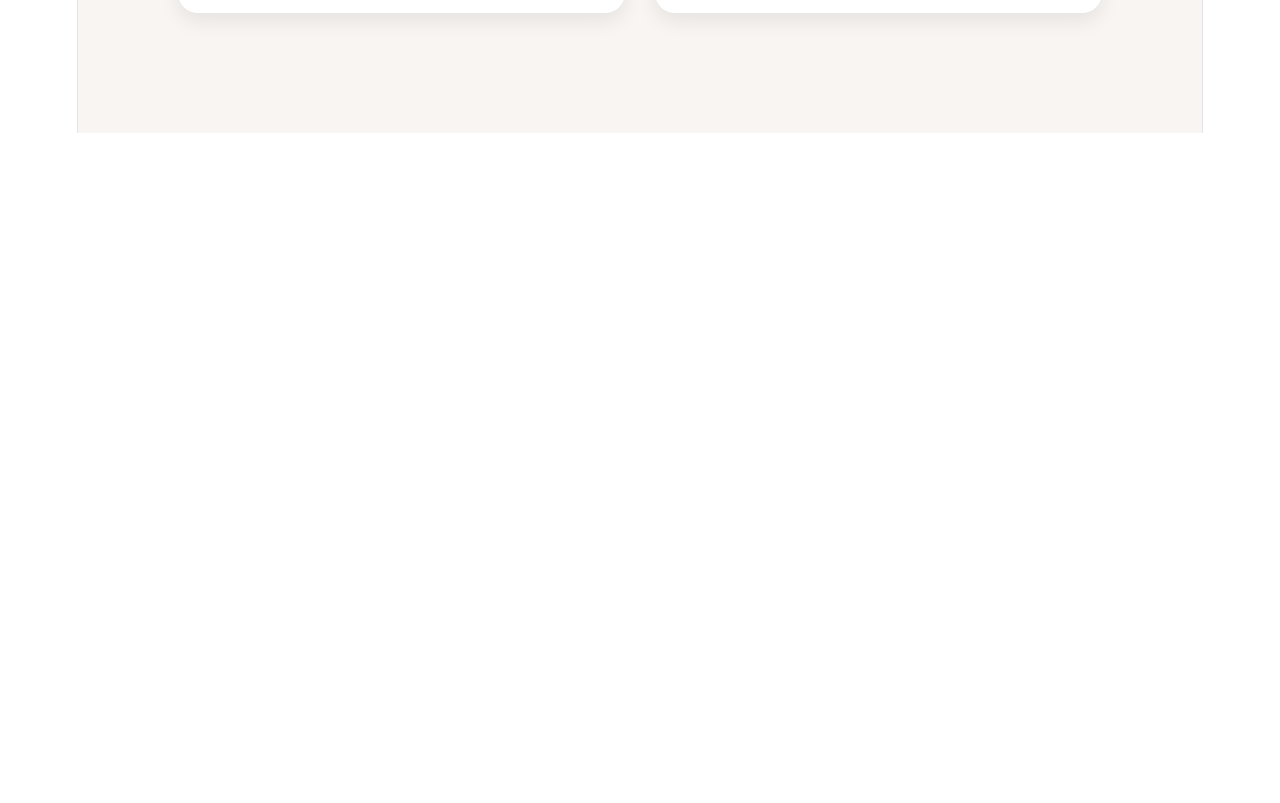
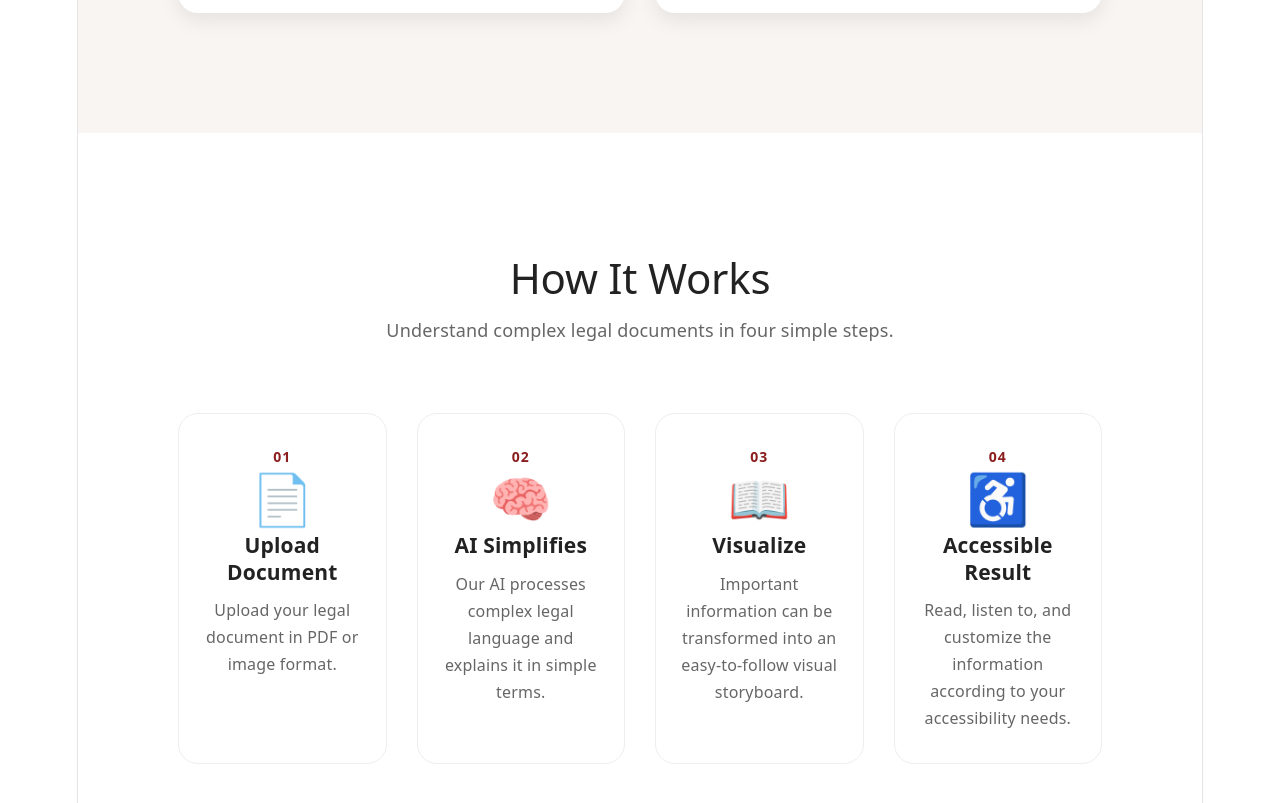
Before and after one commit to Faidaaa/legal_platform, a React app in the folder frontend/: page / in a window 1280 px wide. Shown: the part 1840-2643 px from the top of the page. Before the commit the page ends 1973 px from the top, so only its background shows below. Built offline with nearby package versions, Linux system fonts and the light colour scheme; the HTML template or start-up script is replaced by a standard one.

Commit message:
Create How It Works Section

```diff
--- /dev/null
+++ b/frontend/src/components/HowItWorks.jsx
@@ -0,0 +1,89 @@
+import "../styles/HowItWorks.css";
+
+function HowItWorks() {
+  return (
+    <section className="how-it-works">
+
+      <div className="how-it-works-heading">
+        <h2>How It Works</h2>
+
+        <p>
+          Understand complex legal documents in four simple steps.
+        </p>
+      </div>
+
+      <div className="steps-container">
+
+        {/* Step 1 */}
+        <div className="work-step">
+          <div className="step-number">01</div>
+
+          <div className="step-icon">
+            📄
+          </div>
+
+          <h3>Upload Document</h3>
+
+          <p>
+            Upload your legal document in PDF or image format.
+          </p>
+        </div>
+
+
+        {/* Step 2 */}
+        <div className="work-step">
+          <div className="step-number">02</div>
+
+          <div className="step-icon">
+            🧠
+          </div>
+
+          <h3>AI Simplifies</h3>
+
+          <p>
+            Our AI processes complex legal language and explains it
+            in simple terms.
+          </p>
+        </div>
+
+
+        {/* Step 3 */}
+        <div className="work-step">
+          <div className="step-number">03</div>
+
+          <div className="step-icon">
+            📖
+          </div>
+
+          <h3>Visualize</h3>
+
+          <p>
+            Important information can be transformed into an easy-to-follow
+            visual storyboard.
+          </p>
+        </div>
+
+
+        {/* Step 4 */}
+        <div className="work-step">
+          <div className="step-number">04</div>
+
+          <div className="step-icon">
+            ♿
+          </div>
+
+          <h3>Accessible Result</h3>
+
+          <p>
+            Read, listen to, and customize the information according
+            to your accessibility needs.
+          </p>
+        </div>
+
+      </div>
+
+    </section>
+  );
+}
+
+export default HowItWorks;
--- a/frontend/src/pages/Home.jsx
+++ b/frontend/src/pages/Home.jsx
@@ -1,11 +1,13 @@
 import Hero from "../components/Hero";
 import FeatureSection from "../components/FeatureSection";
+import HowItWorks from "../components/HowItWorks";
 
 function Home() {
   return (
     <>
       <Hero />
       <FeatureSection />
+      <HowItWorks />
     </>
   );
 }
--- /dev/null
+++ b/frontend/src/styles/HowItWorks.css
@@ -0,0 +1,130 @@
+.how-it-works {
+  padding: 120px 100px;
+  background: #ffffff;
+}
+
+/* Heading */
+
+.how-it-works-heading {
+  text-align: center;
+  margin-bottom: 70px;
+}
+
+.how-it-works-heading h2 {
+  font-size: 42px;
+  color: #222222;
+  margin-bottom: 15px;
+}
+
+.how-it-works-heading p {
+  font-size: 18px;
+  color: #666666;
+}
+
+/* Steps container */
+
+.steps-container {
+  max-width: 1200px;
+  margin: 0 auto;
+
+  display: grid;
+  grid-template-columns: repeat(4, 1fr);
+
+  gap: 30px;
+}
+
+/* Individual step */
+
+.work-step {
+  position: relative;
+
+  text-align: center;
+
+  padding: 30px 20px;
+
+  background: #ffffff;
+
+  border-radius: 20px;
+
+  border: 1px solid #eeeeee;
+
+  transition: transform 0.3s ease,
+              box-shadow 0.3s ease;
+}
+
+.work-step:hover {
+  transform: translateY(-8px);
+
+  box-shadow: 0 15px 35px rgba(0, 0, 0, 0.08);
+}
+
+/* Step number */
+
+.step-number {
+  font-size: 14px;
+
+  font-weight: 700;
+
+  color: #8b1e1e;
+
+  margin-bottom: 15px;
+
+  letter-spacing: 1px;
+}
+
+/* Icon */
+
+.step-icon {
+  font-size: 50px;
+
+  margin-bottom: 20px;
+}
+
+/* Title */
+
+.work-step h3 {
+  font-size: 21px;
+
+  color: #222222;
+
+  margin-bottom: 12px;
+}
+
+/* Description */
+
+.work-step p {
+  font-size: 16px;
+
+  line-height: 1.7;
+
+  color: #666666;
+}
+
+@media (max-width: 900px) {
+
+  .how-it-works {
+    padding: 90px 40px;
+  }
+
+  .steps-container {
+    grid-template-columns: repeat(2, 1fr);
+  }
+
+}
+
+
+@media (max-width: 600px) {
+
+  .how-it-works {
+    padding: 70px 25px;
+  }
+
+  .how-it-works-heading h2 {
+    font-size: 34px;
+  }
+
+  .steps-container {
+    grid-template-columns: 1fr;
+  }
+
+}
```
